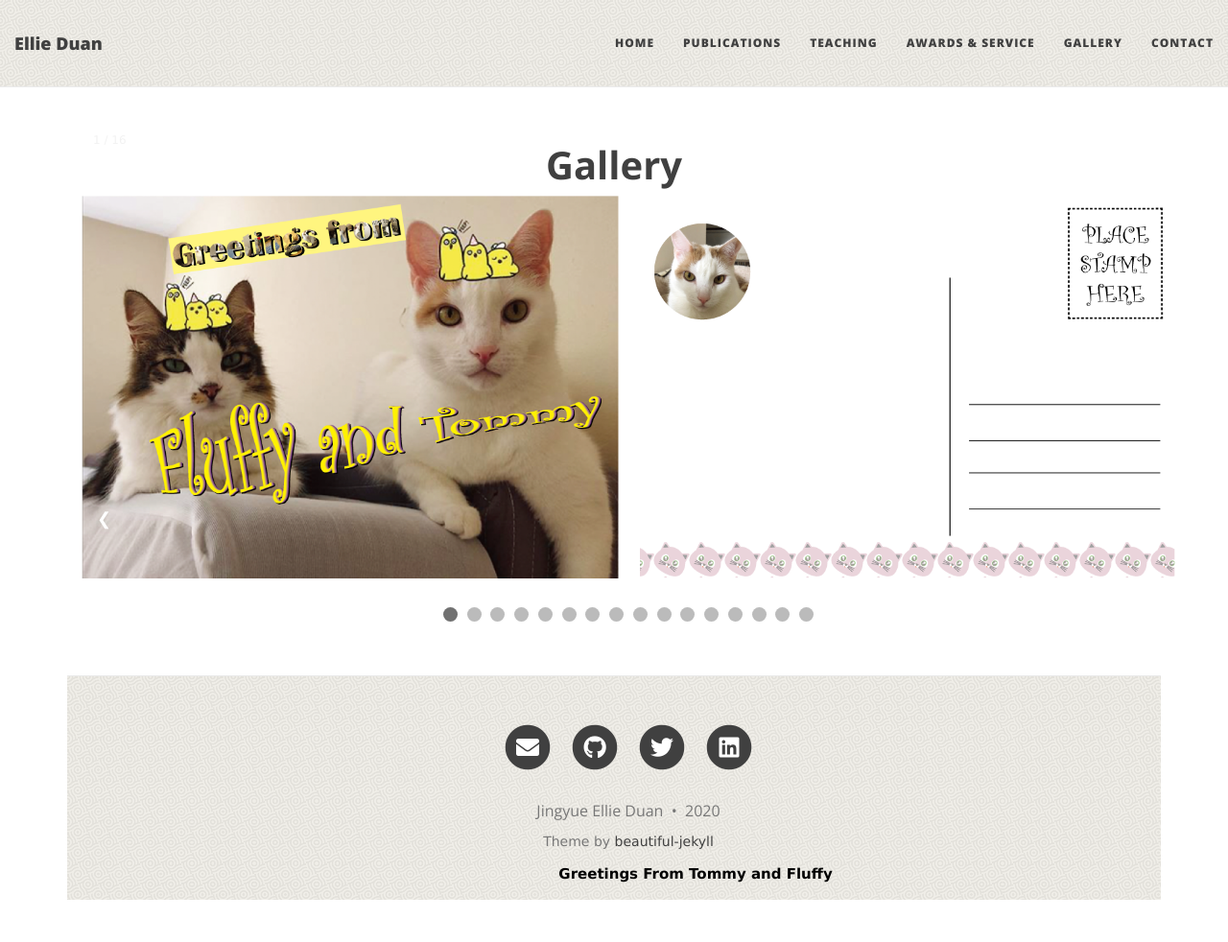
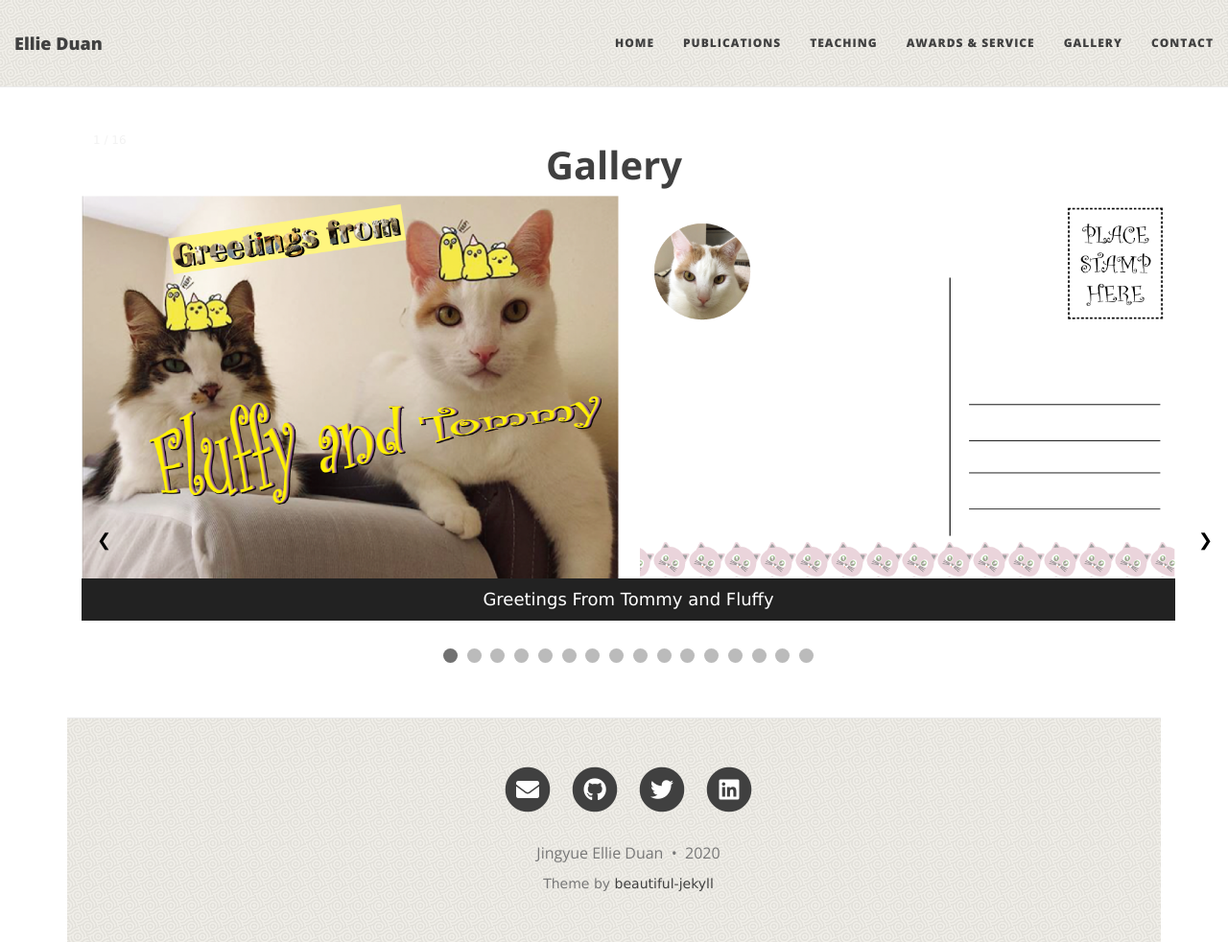
Before and after one commit to EllieDuan/EllieDuan.github.io, a Jekyll site: the page built from gallery.html, in a window 1280 px wide and 982 px high. Shown: the whole window at 96% size. Built offline with Jekyll 4.4.1, drawn with Linux system fonts in a browser that asks for light colours; nearby versions of some CDN libraries.

Commit message:
update gallery

```diff
--- a/gallery.html
+++ b/gallery.html
@@ -12,14 +12,9 @@ img {vertical-align: middle;}
 
 /* Slideshow container */
 .slideshow-container {
-  max-width: 1000px;
-  position: absolute;
-  margin: auto;
-  top:0;
-  bottom:0;
-  left:0;
-  right:0;
-  text-align:center;
+  display: block;
+  margin-left: auto;
+  margin-right: auto;
 }
 
 /* Next & previous buttons */
@@ -30,7 +25,7 @@ img {vertical-align: middle;}
   width: auto;
   padding: 16px;
   margin-top: -22px;
-  color: white;
+  color: black;
   font-weight: bold;
   font-size: 18px;
   transition: 0.6s ease;
@@ -51,14 +46,10 @@ img {vertical-align: middle;}
 
 /* Caption text */
 .text {
-  color: black;
-  font-size: 15px;
-  font-weight: 600;
-  padding: 8px 12px;
-  position: absolute;
-  bottom: 8px;
-  width: 100%;
   text-align: center;
+  background-color: #222;
+  padding:0.5em;
+  color: white;
 }
 
 /* Number text (1/3 etc) */
@@ -127,91 +118,91 @@ img {vertical-align: middle;}
 
   <div class="mySlides">
     <div class="numbertext">2 / 16</div>
-    <img src="/img/adobe_illustrator/Ellie_mooncake.png" style="width:auto; height:600px">
+    <img src="/img/adobe_illustrator/Ellie_mooncake.png" style="width:100%">
     <div class="text">Moon Cake</div>
   </div>
 
   <div class="mySlides">
     <div class="numbertext">3 / 16</div>
-    <img src="/img/adobe_illustrator/hungarian_door_Ellie.png" style="width:auto; height:600px">
+    <img src="/img/adobe_illustrator/hungarian_door_Ellie.png" style="width:100%">
     <div class="text">Hungarian Door</div>
   </div>
 
   <div class="mySlides">
     <div class="numbertext">4 / 16</div>
-    <img src="/img/adobe_illustrator/homework3_ellie.png" style="width:auto; height:600px">
+    <img src="/img/adobe_illustrator/homework3_ellie.png" style="width:100%">
     <div class="text">Llama in the Farm</div>
   </div>
 
   <div class="mySlides">
     <div class="numbertext">5 / 16</div>
-    <img src="/img/adobe_illustrator/Roger_william_zoo_Ellie.png" style="width:auto; height:600px">
+    <img src="/img/adobe_illustrator/Roger_william_zoo_Ellie.png" style="width:100%">
     <div class="text">Roger William Zoo Map</div>
   </div>
 
   <div class="mySlides">
     <div class="numbertext">6 / 16</div>
-    <img src="/img/adobe_illustrator/Ellie_menu.png" style="width:auto; height:600px">
+    <img src="/img/adobe_illustrator/Ellie_menu.png" style="width:100%">
     <div class="text">Pizza Restaurant Takeout Menu</div>
   </div>
 
    <div class="mySlides">
     <div class="numbertext">7 / 16</div>
-    <img src="/img/adobe_illustrator/Asset_3.png" style="width:auto; height:600px">
+    <img src="/img/adobe_illustrator/Asset_3.png" style="width:100%">
     <div class="text">Happy Halloween!</div>
   </div>
 
    <div class="mySlides">
     <div class="numbertext">8 / 16</div>
-    <img src="/img/adobe_illustrator/Asset_4.png" style="width:auto; height:600px">
+    <img src="/img/adobe_illustrator/Asset_4.png" style="width:100%">
     <div class="text">Spring Birds</div>
   </div>
 
    <div class="mySlides">
     <div class="numbertext">9 / 16</div>
-    <img src="/img/adobe_illustrator/Final_project_ellie.png" style="width:auto; height:600px">
+    <img src="/img/adobe_illustrator/Final_project_ellie.png" style="width:100%">
     <div class="text">Texas Eyeball</div>
   </div>
 
    <div class="mySlides">
     <div class="numbertext">10 / 16</div>
-    <img src="/img/painting/elephant.JPG"  style="width:auto; height:600px">
+    <img src="/img/painting/elephant.JPG"  style="width:100%">
     <div class="text">Mom and Baby Elephant</div>
   </div>
 
   <div class="mySlides">
     <div class="numbertext">11 / 16</div>
-    <img src="/img/painting/3_scenes.JPG" style="width:auto; height:600px">
+    <img src="/img/painting/3_scenes.JPG" style="width:100%">
     <div class="text">Sun Rise Sunset and Night</div>
   </div>
 
   <div class="mySlides">
     <div class="numbertext">12 / 16</div>
-    <img src="/img/painting/piggy.JPG" style="width:auto; height:600px">
+    <img src="/img/painting/piggy.JPG" style="width:100%">
     <div class="text">Happy Piggy Year</div>
   </div>
 
   <div class="mySlides">
     <div class="numbertext">13 / 16</div>
-    <img src="/img/painting/grassland.JPG" style="width:auto; height:600px">
+    <img src="/img/painting/grassland.JPG" style="width:100%">
     <div class="text">Grassland in My Hometown</div>
   </div>
 
   <div class="mySlides">
     <div class="numbertext">14 / 16</div>
-    <img src="/img/painting/sakura.jpg" style="width:auto; height:600px">
+    <img src="/img/painting/sakura.jpg" style="width:100%">
     <div class="text">Sakura Over Mt.Fuji</div>
   </div>
 
   <div class="mySlides">
     <div class="numbertext">15 / 16</div>
-    <img src="/img/painting/van_gogh_sunflower.jpg" style="width:auto; height:600px">
+    <img src="/img/painting/van_gogh_sunflower.jpg" style="width:100%">
     <div class="text">Van Gogh Sunflower</div>
   </div>
 
    <div class="mySlides">
     <div class="numbertext">16 / 16</div>
-    <img src="/img/painting/snownight.JPG" style="width:auto; height:600px">
+    <img src="/img/painting/snownight.JPG" style="width:100%">
     <div class="text">Snownight Sweetdreams</div>
   </div>
 
```
Also changed, not shown: img/adobe_illustrator/Ellie_menu.png.
